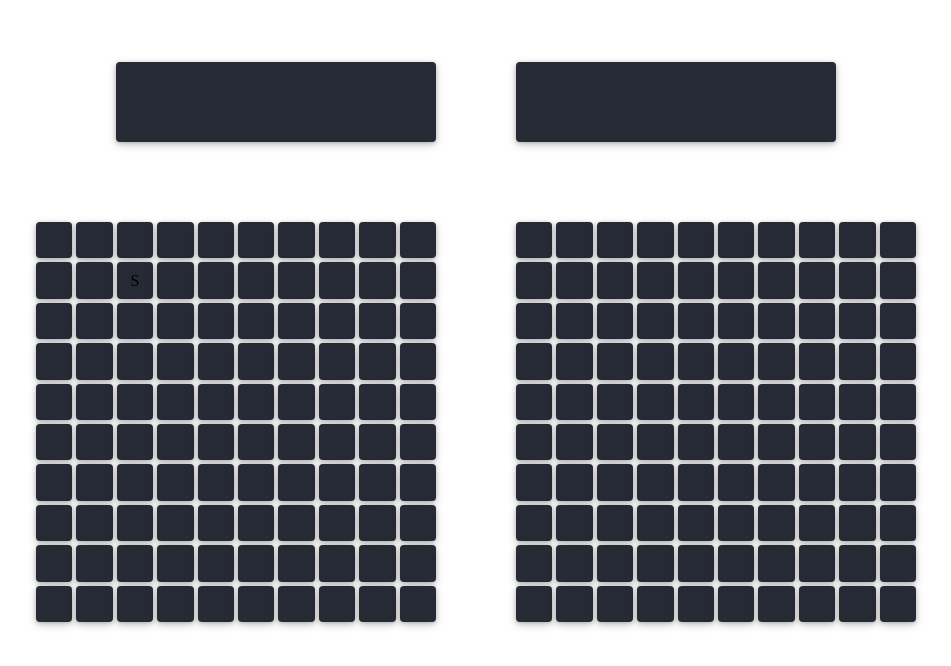
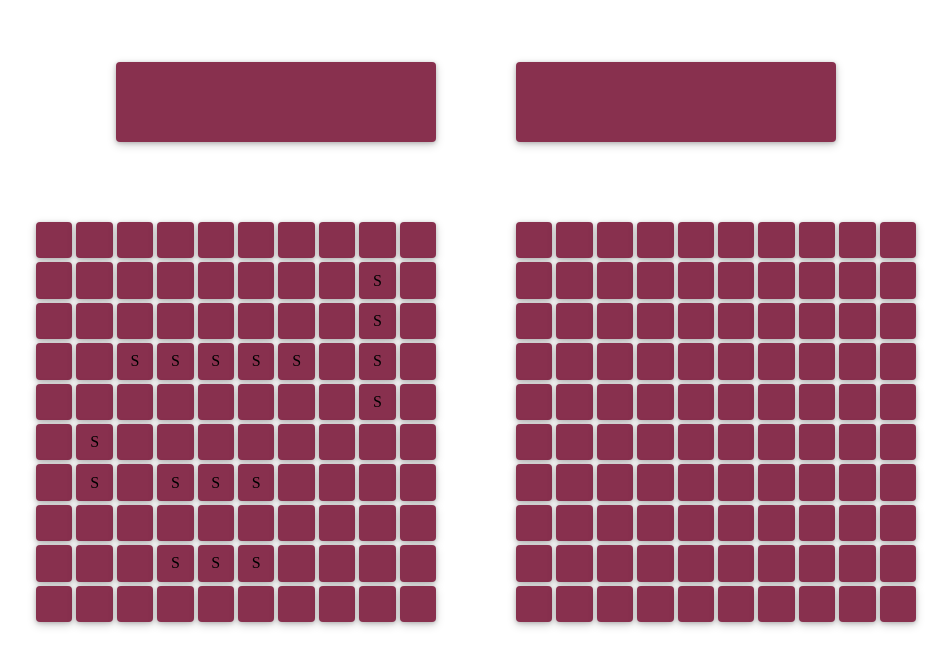
Before and after one commit to uniArchitect/battleship, a website built with webpack: page dist/index.html in a window 1280 px wide. Shown: the part 138-804 px from the top of the page, without its empty margins (164-1115 px from the left). Built offline with nearby package versions, Linux system fonts and the light colour scheme.

Commit message:
Edit for loop to edit each gameSquare associated with a ship coordinate.

```diff
--- a/src/index.js
+++ b/src/index.js
@@ -37,19 +37,23 @@ const boardSquare = document.querySelectorAll(".board-square");
 
 // Assign Player ship coordinates - Draft function
 const draftAssignShip = () => {
-    Gameboard.placeShip("horizontal", 1, 2, 5, gameBoard);
+    Gameboard.placeShip("horizontal", 3, 2, 5, gameBoard);
     Gameboard.placeShip("vertical", 1, 8, 4, gameBoard);
     Gameboard.placeShip("horizontal", 6, 3, 3, gameBoard);
     Gameboard.placeShip("horizontal", 8, 3, 3, gameBoard);
-    Gameboard.placeShip("vertical", 5, 8, 2, gameBoard);
+    Gameboard.placeShip("vertical", 5, 1, 2, gameBoard);
 
     console.log(gameBoard);
     console.log(gameBoard.ships[0].position[0]);
     console.log(`[${gameBoard.ships[0].position[0]}]`);
 
     // Set up template to select each ship position - Set up for loop to cycle through all ships and ships positions
-    let testSquare = document.getElementById(`[${gameBoard.ships[0].position[0]}]`)
-    testSquare.innerHTML = 'S';
+    for (let i = 0; i < gameBoard.ships.length; i++) {
+      for (let j = 0; j < gameBoard.ships[i].position.length; j++) {
+        let testSquare = document.getElementById(`[${gameBoard.ships[i].position[j]}]`)
+        testSquare.innerHTML = 'S';
+      }
+    }
 
     return gameBoard;
 };
--- a/src/styles.css
+++ b/src/styles.css
@@ -29,12 +29,12 @@ html {
   align-items: center;
   /* border: 1px solid white; */
   border-radius: 0.25em;
-  background: #252a34;
+  background: #88304E;
   box-shadow: 0 1px 4px 0 rgb(0 0 0 / 20%), 0 3px 10px 0 rgb(0 0 0 / 19%);
 }
 
 .board-square:hover {
-  background-color: #ff2e63;
+  background-color: #E23E57;
   transition: 0.3s;
 }
 
@@ -69,7 +69,7 @@ html {
   height: 5em;
   width: 20em;
   border-radius: 0.25em;
-  background: #252a34;
+  background: #88304E;
   box-shadow: 0 1px 4px 0 rgb(0 0 0 / 20%), 0 3px 10px 0 rgb(0 0 0 / 19%);
 }
 
```
Also changed, not shown: dist/main.js.
